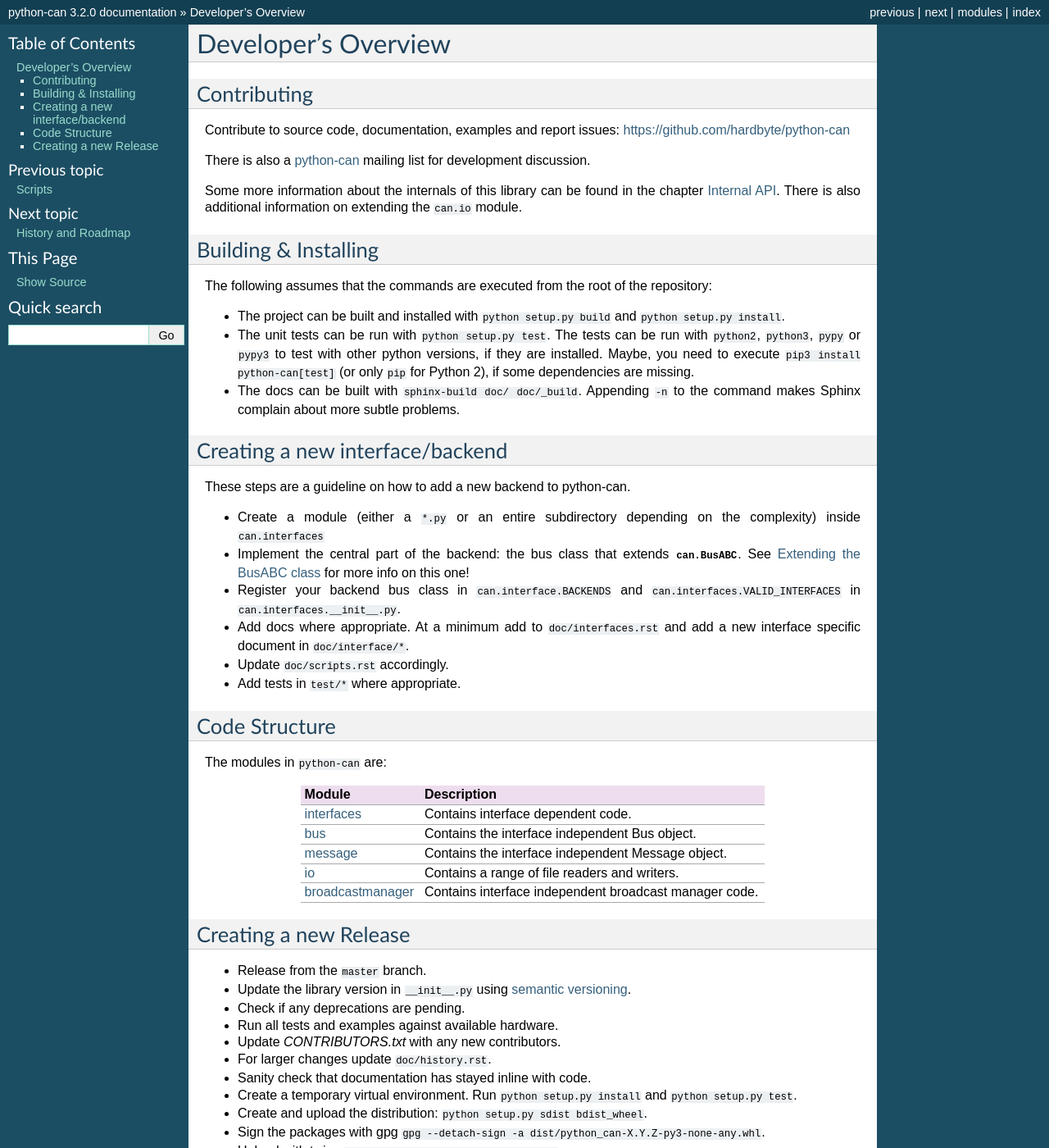
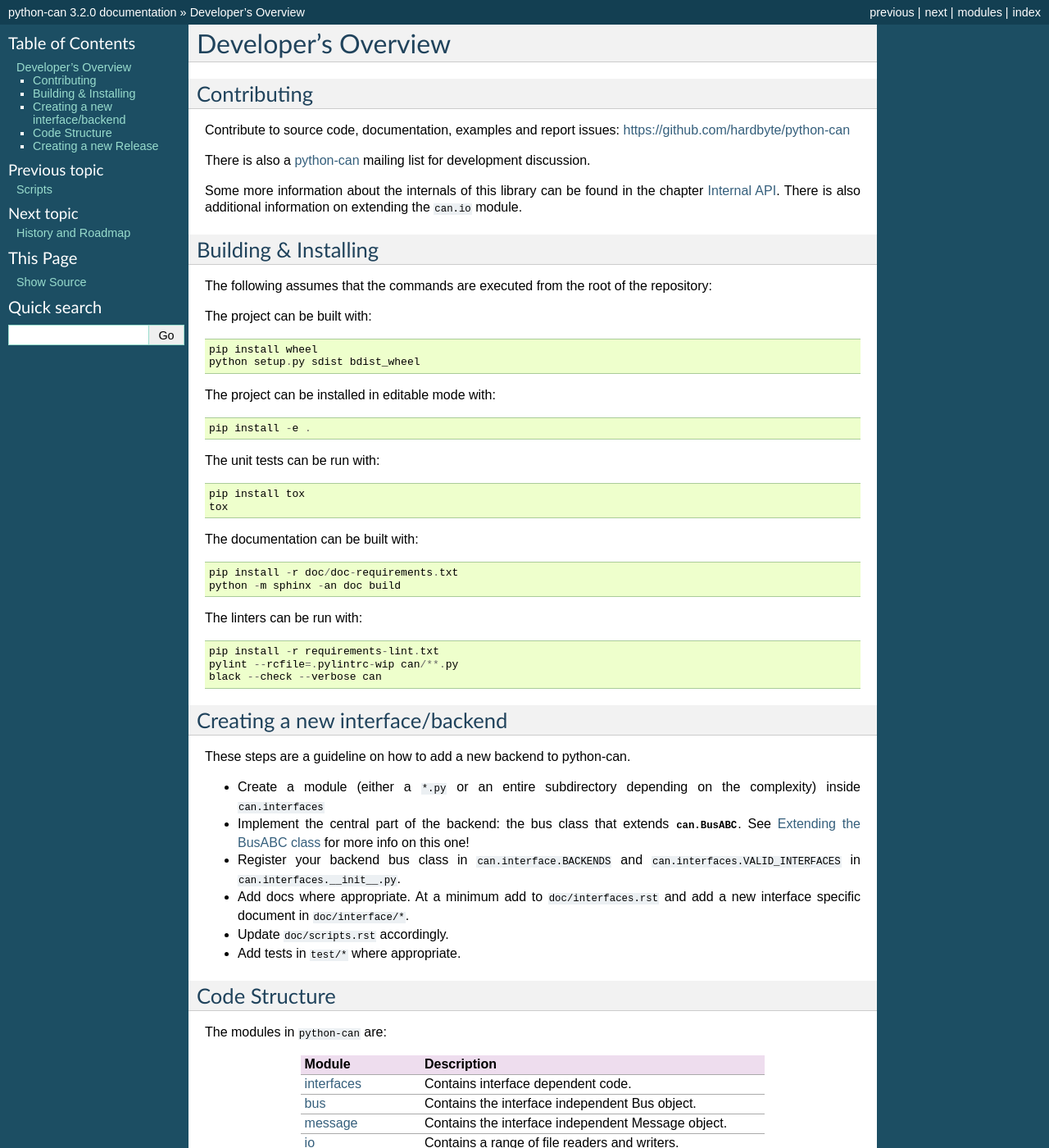
Before and after one commit to hardbyte/python-can, a Sphinx documentation site: the page built from doc/development.rst, in a window 1280 px wide and 1400 px high. Shown: the whole window at 82% size. Built offline with Sphinx 7.4.7, drawn with Linux system fonts in a browser that asks for light colours.

Commit message:
use tox instead of setup.py test

```diff
--- a/doc/development.rst
+++ b/doc/development.rst
@@ -22,14 +22,30 @@ Building & Installing
 
 The following assumes that the commands are executed from the root of the repository:
 
-- The project can be built and installed with ``python setup.py build`` and
-  ``python setup.py install``.
-- The unit tests can be run with ``python setup.py test``. The tests can be run with ``python2``,
-  ``python3``, ``pypy`` or ``pypy3`` to test with other python versions, if they are installed.
-  Maybe, you need to execute ``pip3 install python-can[test]`` (or only ``pip`` for Python 2),
-  if some dependencies are missing.
-- The docs can be built with ``sphinx-build doc/ doc/_build``. Appending ``-n`` to the command
-  makes Sphinx complain about more subtle problems.
+The project can be built with::
+
+    pip install wheel
+    python setup.py sdist bdist_wheel
+
+The project can be installed in editable mode with::
+
+    pip install -e .
+
+The unit tests can be run with::
+
+    pip install tox
+    tox
+
+The documentation can be built with::
+
+    pip install -r doc/doc-requirements.txt
+    python -m sphinx -an doc build
+
+The linters can be run with::
+
+    pip install -r requirements-lint.txt
+    pylint --rcfile=.pylintrc-wip can/**.py
+    black --check --verbose can
 
 
 Creating a new interface/backend
@@ -81,7 +97,7 @@ Creating a new Release
 - Update `CONTRIBUTORS.txt` with any new contributors.
 - For larger changes update ``doc/history.rst``.
 - Sanity check that documentation has stayed inline with code.
-- Create a temporary virtual environment. Run ``python setup.py install`` and ``python setup.py test``.
+- Create a temporary virtual environment. Run ``python setup.py install`` and ``tox``.
 - Create and upload the distribution: ``python setup.py sdist bdist_wheel``.
 - Sign the packages with gpg ``gpg --detach-sign -a dist/python_can-X.Y.Z-py3-none-any.whl``.
 - Upload with twine ``twine upload dist/python-can-X.Y.Z*``.
--- /dev/null
+++ b/pyproject.toml
@@ -0,0 +1,6 @@
+[build-system]
+requires = [
+    "setuptools >= 40.8",
+    "wheel",
+]
+build-backend = "setuptools.build_meta"
```
Also changed, not shown: setup.cfg (+0 -23 lines), setup.py (+0 -24 lines), .appveyor.yml, .travis.yml, 1 other file.
